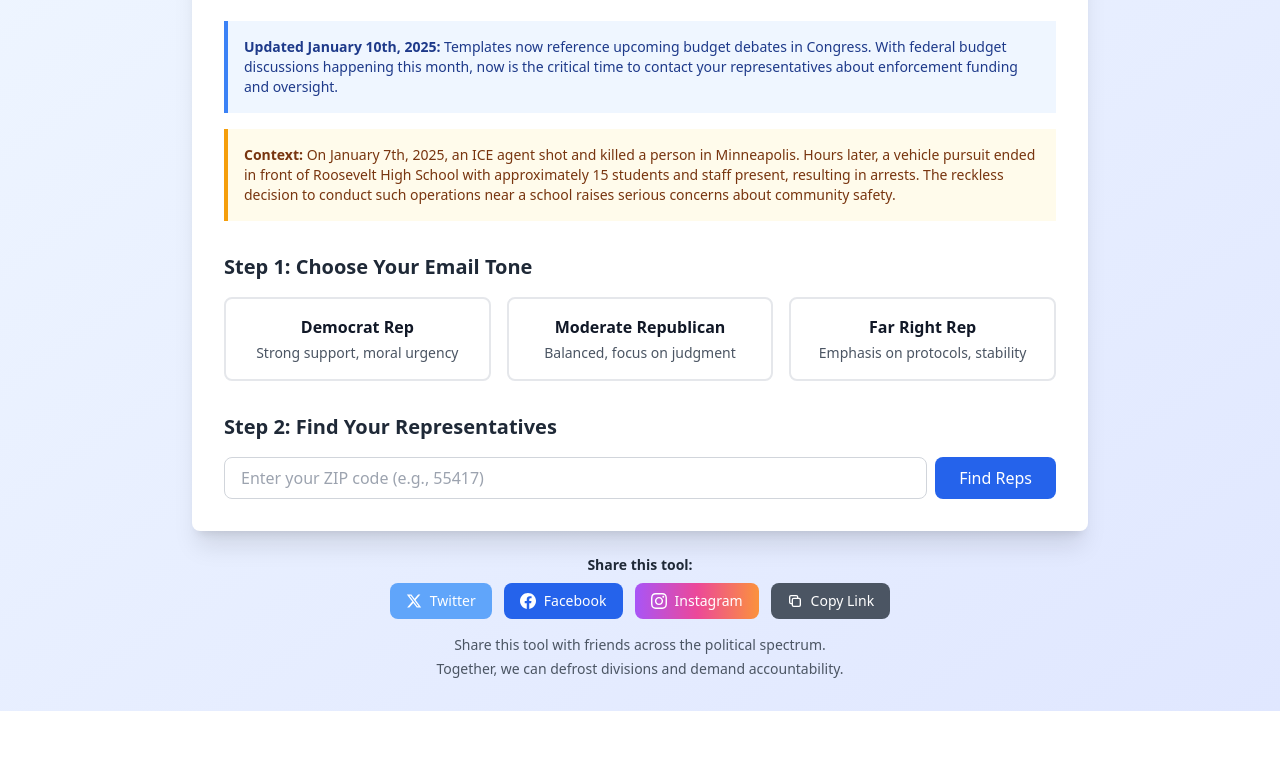
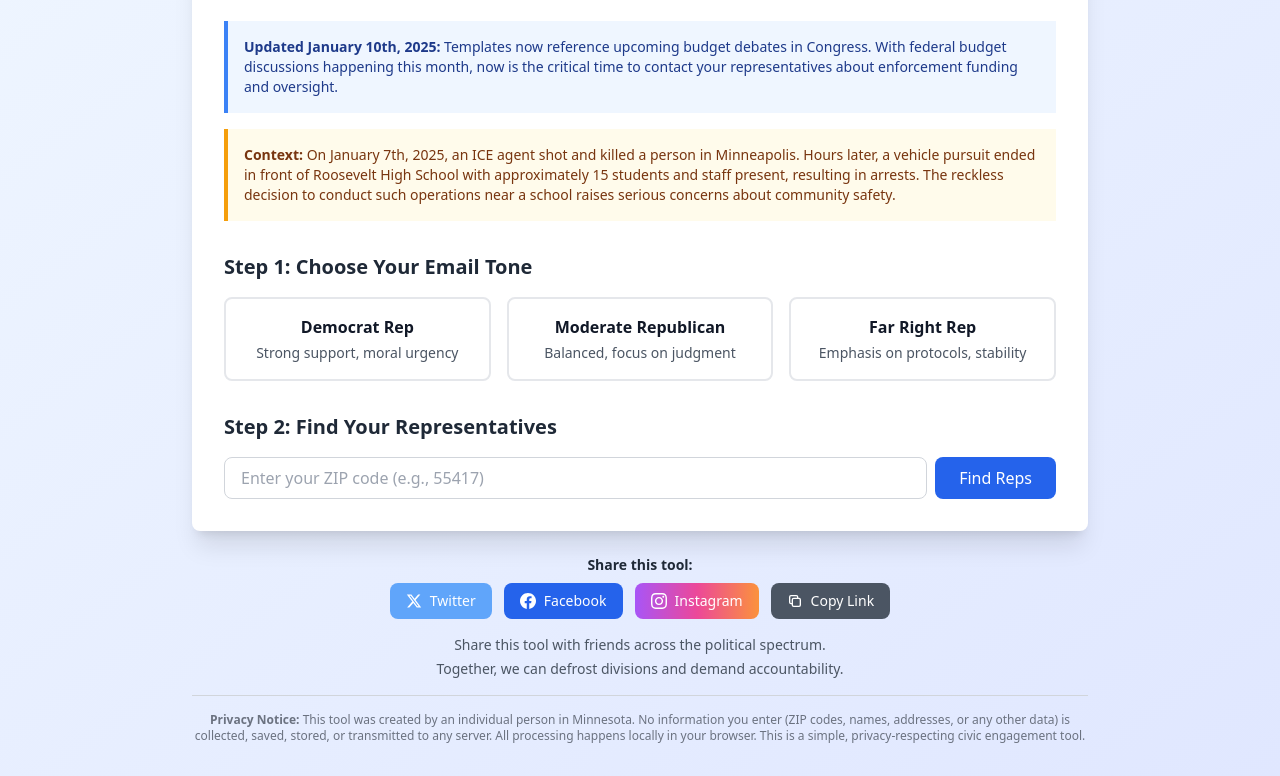
Before and after one commit to pete2786/operation-defrost, a plain HTML site: page index.html in a window 1280 px wide. Shown: the part 163-939 px from the top of the page. Before the commit the page ends 874 px from the top, so only its background shows below. Drawn offline with nearby package versions, Linux system fonts and the light colour scheme.

Commit message:
Add privacy notice to index.html
Added a privacy notice regarding data handling and processing.

```diff
--- a/index.html
+++ b/index.html
@@ -168,6 +168,11 @@
             <div>
                 <p>Share this tool with friends across the political spectrum.</p>
                 <p class="mt-1">Together, we can defrost divisions and demand accountability.</p>
+            </div>
+            <div class="border-t border-gray-300 pt-4 mt-4">
+                <p class="text-xs text-gray-500">
+                    <strong>Privacy Notice:</strong> This tool was created by an individual person in Minnesota. No information you enter (ZIP codes, names, addresses, or any other data) is collected, saved, stored, or transmitted to any server. All processing happens locally in your browser. This is a simple, privacy-respecting civic engagement tool.
+                </p>
             </div>
         </div>
     </div>
```
